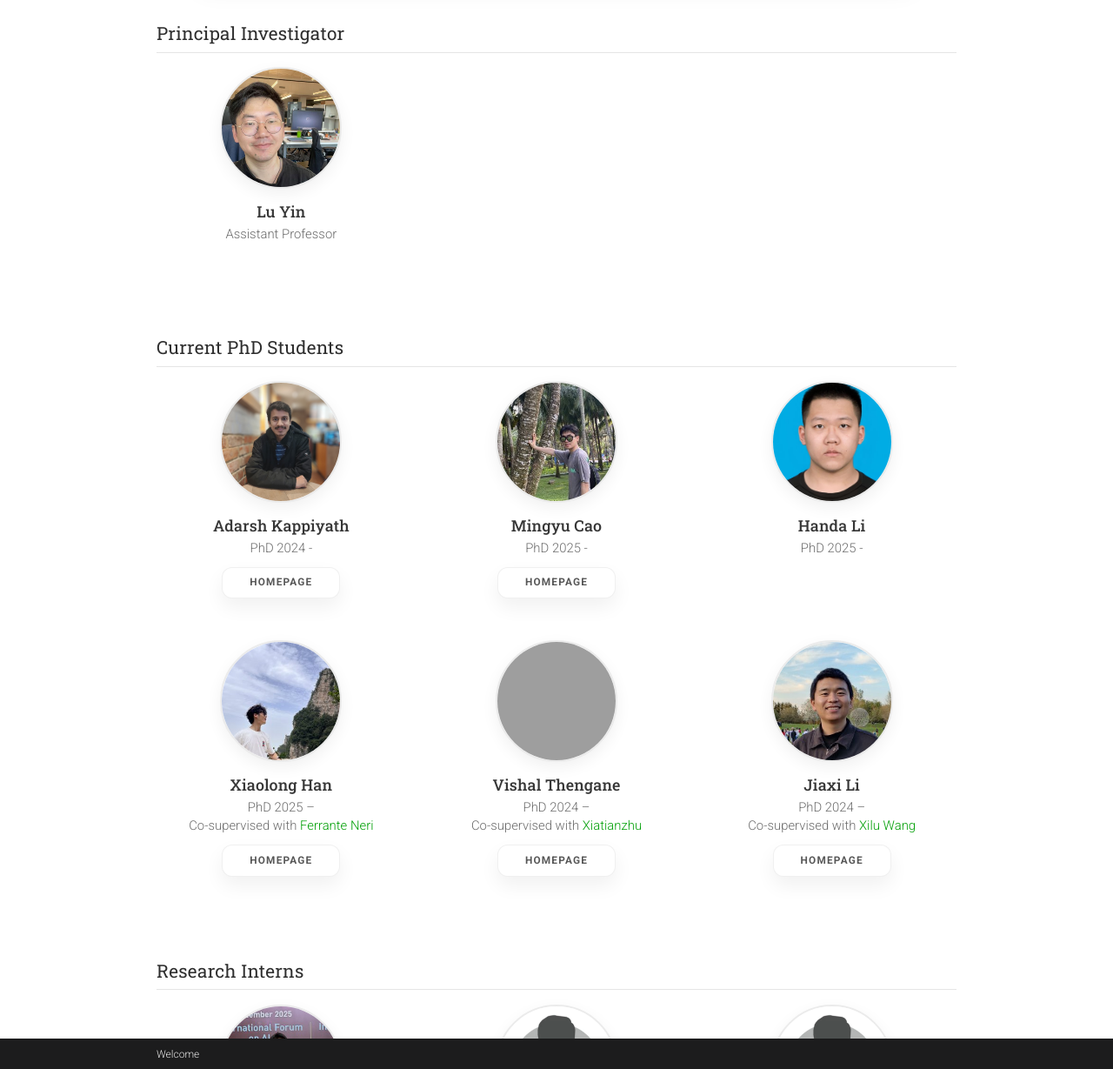
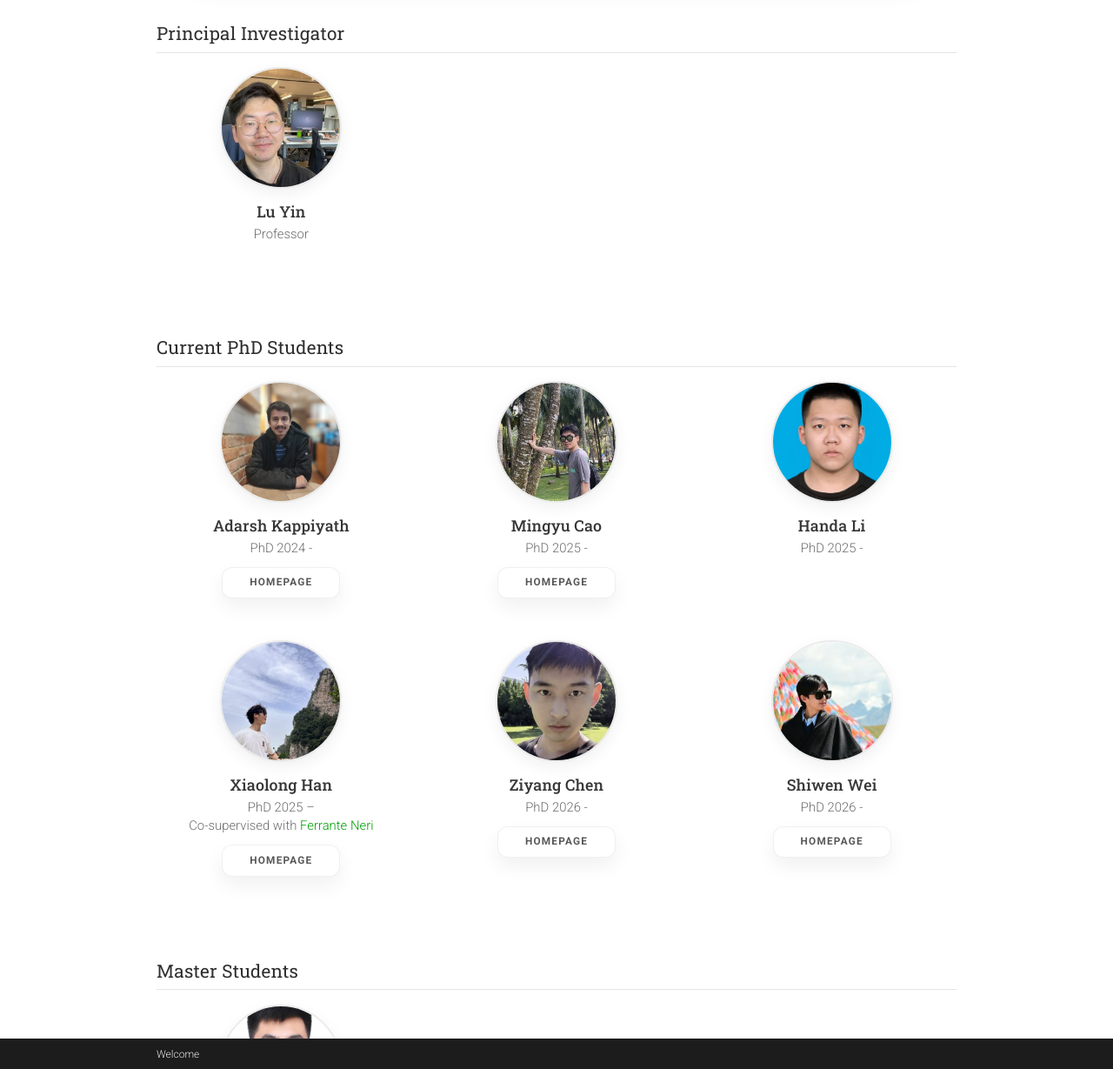
Before and after one commit to luuyin/luuyin.github.io, a Jekyll site: the page built from _pages/teams.md, in a window 1280 px wide and 1400 px high, scrolled down 575 px. Shown: the part 171-1400 px from the top of the window at 87% size. Built offline with Jekyll 4.4.1, drawn with Linux system fonts in a browser that asks for light colours; comment, search, counter and statistics services are not loaded; a style sheet for code colours, icons or effects is not loaded; some of the changed text lies outside the part shown; grey boxes are pictures that could not be loaded.

Commit message:
Add alumni & funding sections, update team and publications
- Teams: add avatar-free Alumni list (Xin Xu, Tianhao Chen, Jiaxi Li),
  add Master Students section with Jiaqi Bu, drop Visiting Scholars,
  update PI title to Professor
- Publications: add MICCAI 2026 (Oral) MedFM-Robust and ICML 2026 SOAR
- Activities: add Funding section (NSFC 海外优青 and 青年科学基金 C类)

Co-Authored-By: Claude Opus 5 (1M context) <noreply@anthropic.com>
Claude-Session: https://claude.ai/code/session_013t7sWLHzP8DWVMSeNLpVva

```diff
--- a/_pages/teams.md
+++ b/_pages/teams.md
@@ -14,11 +14,14 @@ group_sections:
   - key: "PhD Students"
     title: "Current PhD Students"
 
+  - key: "Master Students"
+    title: "Master Students"
+
   - key: "Research Intern"
     title: "Research Interns"
 
-  - key: "Visiting Scholar"
-    title: "Visiting Scholars"
+  - key: "Alumni"
+    title: "Alumni"
 
 #=========== 数据区域 ===========#
 members:
@@ -26,7 +29,7 @@ members:
   - name: Lu Yin
     group: "PI"
     avatar: /assets/img/team/Lu Yin.jpg
-    intro: "Assistant Professor"
+    intro: "Professor"
 
   # ===== Current PhD Students =====
   - name: Adarsh Kappiyath
@@ -55,27 +58,23 @@ members:
       Co-supervised with <a href="https://www.surrey.ac.uk/people/ferrante-neri" target="_blank" rel="noopener noreferrer">Ferrante Neri</a>
     link: "https://scholar.google.com/citations?user=5oaBR_0AAAAJ&hl"
 
-  - name: Vishal Thengane
+  - name: Ziyang Chen
     group: "PhD Students"
-    avatar: /assets/img/team/Vishal Thengane.jpg
-    intro: |
-      PhD 2024 –<br/>
-      Co-supervised with <a href="https://x-up-lab.github.io/" target="_blank" rel="noopener noreferrer">Xiatianzhu</a>
-    link: "https://vgthengane.github.io/"
+    avatar: /assets/img/team/Ziyang Chen.jpg
+    intro: "PhD 2026 -"
+    link: "https://scholar.google.com/citations?user=Tyah3l8AAAAJ&hl=en"
 
-  - name: Jiaxi Li
+  - name: Shiwen Wei
     group: "PhD Students"
-    avatar: /assets/img/team/Jiaxi Li.jpeg
-    intro: |
-      PhD 2024 –<br/>
-      Co-supervised with <a href="https://scholar.google.com/citations?user=Xmlr1xQAAAAJ&hl=en" target="_blank" rel="noopener noreferrer">Xilu Wang</a>
-    link: "https://scholar.google.com/citations?user=RqzHZVIAAAAJ&hl"
+    avatar: /assets/img/team/Shiwen Wei.jpg
+    intro: "PhD 2026 -"
+    link: "https://scholar.google.com/citations?user=zhor-IIAAAAJ&hl=en"
 
-  # ===== Visiting Scholars =====
-  - name: Shaojie Zhuang
-    group: "Visiting Scholar"
-    avatar: /assets/img/team/Anonymous.png
-    intro: "PhD candidate at Shandong University"
+  # ===== Master Students =====
+  - name: Jiaqi Bu
+    group: "Master Students"
+    avatar: /assets/img/team/Jiaqi Bu.jpg
+    intro: "MSc 2026 -"
     link: ""
 
   # ===== Research Interns =====
@@ -85,17 +84,21 @@ members:
     intro: "PhD candidate at Hong Kong Polytechnic University"
     link: "https://scholar.google.com/citations?user=rUp_4RgAAAAJ&hl=en"
 
+  # ===== Alumni =====
   - name: Xin Xu
-    group: "Research Intern"
-    avatar: /assets/img/team/Anonymous.png
-    intro: "PhD candidate at The Hong Kong University of Science and Technology"
+    group: "Alumni"
+    intro: "Former Research Intern – now at Tencent Hunyuan"
     link: "https://xinxu-ustc.github.io/"
 
   - name: Tianhao Chen
-    group: "Research Intern"
-    avatar: /assets/img/team/Anonymous.png
-    intro: "PhD candidate at The Hong Kong University of Science and Technology"
+    group: "Alumni"
+    intro: "Former Research Intern – now at TeleAI Foundation Model Team"
     link: "https://openreview.net/profile?id=~Tianhao_Chen3"
+
+  - name: Jiaxi Li
+    group: "Alumni"
+    intro: "Former Research Intern – now at DiDi"
+    link: "https://scholar.google.com/citations?user=RqzHZVIAAAAJ&hl"
 ---
 
 <style>
@@ -235,6 +238,39 @@ members:
   box-shadow: 0 0 0 .18rem rgba(21,153,87,.18), 0 10px 22px rgba(0,0,0,.06);
 }
 
+/* ===== Alumni：简约文字列表（不用头像） ===== */
+.team-page .alumni-list{
+  list-style: none;
+  padding: 0;
+  margin: 0 0 3rem;
+}
+.team-page .alumni-list li{
+  padding: .38rem 0;
+}
+
+.team-page .alumni-name{
+  font-family: "Roboto Slab", "Roboto", -apple-system, BlinkMacSystemFont, "Segoe UI", Arial, sans-serif;
+  font-weight: 500;
+  font-size: 1.02rem;
+  color: rgba(17,17,17,.84);
+  text-decoration: none;
+}
+.team-page a.alumni-name:hover{ color: var(--accent); }
+
+.team-page .alumni-meta{
+  color: var(--text);
+  font-size: .90rem;
+  margin-left: .45rem;
+}
+
+@media (max-width: 576px){
+  .team-page .alumni-meta{
+    display: block;
+    margin-left: 0;
+    margin-top: .12rem;
+  }
+}
+
 /* 深色系统：只调颜色，风格不变 */
 @media (prefers-color-scheme: dark){
   .team-page{
@@ -243,6 +279,7 @@ members:
     --line: rgba(255,255,255,.12);
   }
   .team-page .team-name{ color: rgba(230,237,243,.88); }
+  .team-page .alumni-name{ color: rgba(230,237,243,.88); }
   .team-page .team-avatar{
     border-color: rgba(255,255,255,.10);
     box-shadow: 0 8px 24px rgba(0,0,0,.35);
@@ -283,6 +320,22 @@ members:
 {% if items.size > 0 %}
 <h2 class="team-section-title">{{ sec.title }}</h2>
 
+{% if sec.key == "Alumni" %}
+<ul class="alumni-list mt-3">
+  {% for p in items %}
+  <li>
+    {% if p.link and p.link != "" %}
+    <a href="{{ p.link }}" target="_blank" rel="noopener noreferrer" class="alumni-name">{{ p.name }}</a>
+    {% else %}
+    <span class="alumni-name">{{ p.name }}</span>
+    {% endif %}
+    {% if p.intro and p.intro != "" %}<span class="alumni-meta">{{ p.intro }}</span>{% endif %}
+  </li>
+  {% endfor %}
+</ul>
+
+{% else %}
+
 {% if items.size == 1 %}
 <div class="row justify-content-start mt-3 mb-5">
 {% else %}
@@ -306,6 +359,7 @@ members:
   </div>
   {% endfor %}
 </div>
+{% endif %}
 
 {% endif %}
 {% endfor %}
```
Also changed, not shown: _bibliography/papers.bib (+26 -0 lines), _pages/service.md (+6 -0 lines), assets/img/team/Adarsh Kappiyath.jpg, assets/img/team/Jiaqi Bu.jpg (added), assets/img/team/Lu Yin.jpg, assets/img/team/Shiwen Wei.jpg (added), assets/img/team/Ziyang Chen.jpg (added), 1 other file.
